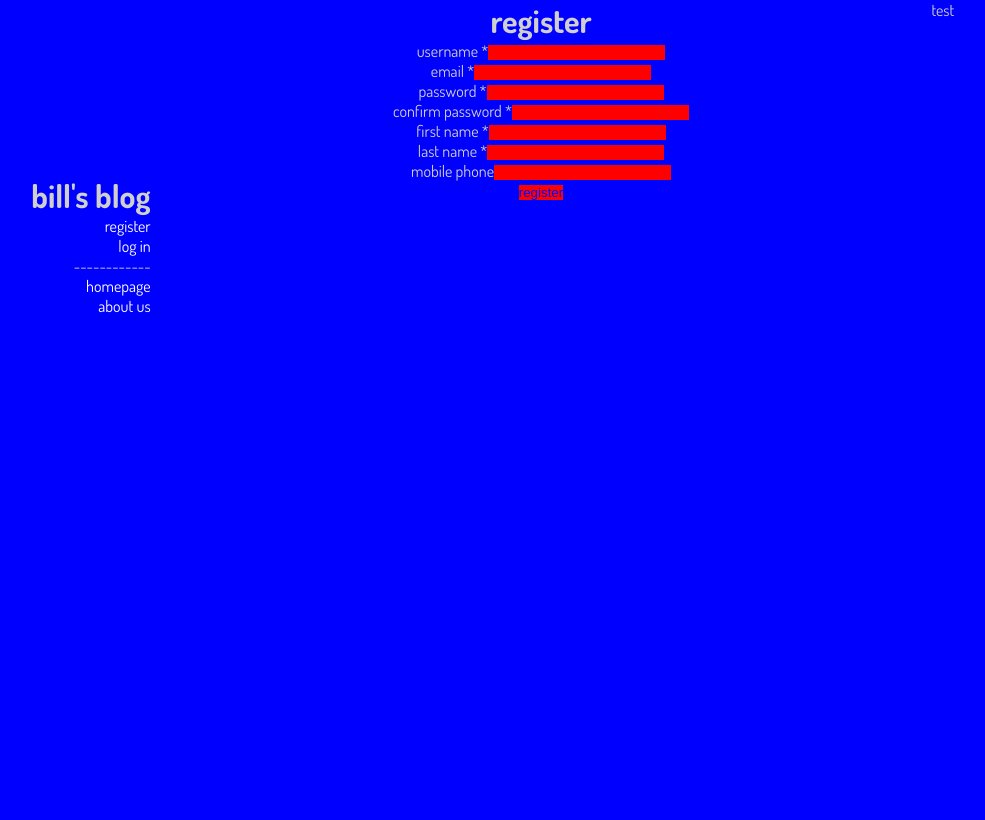
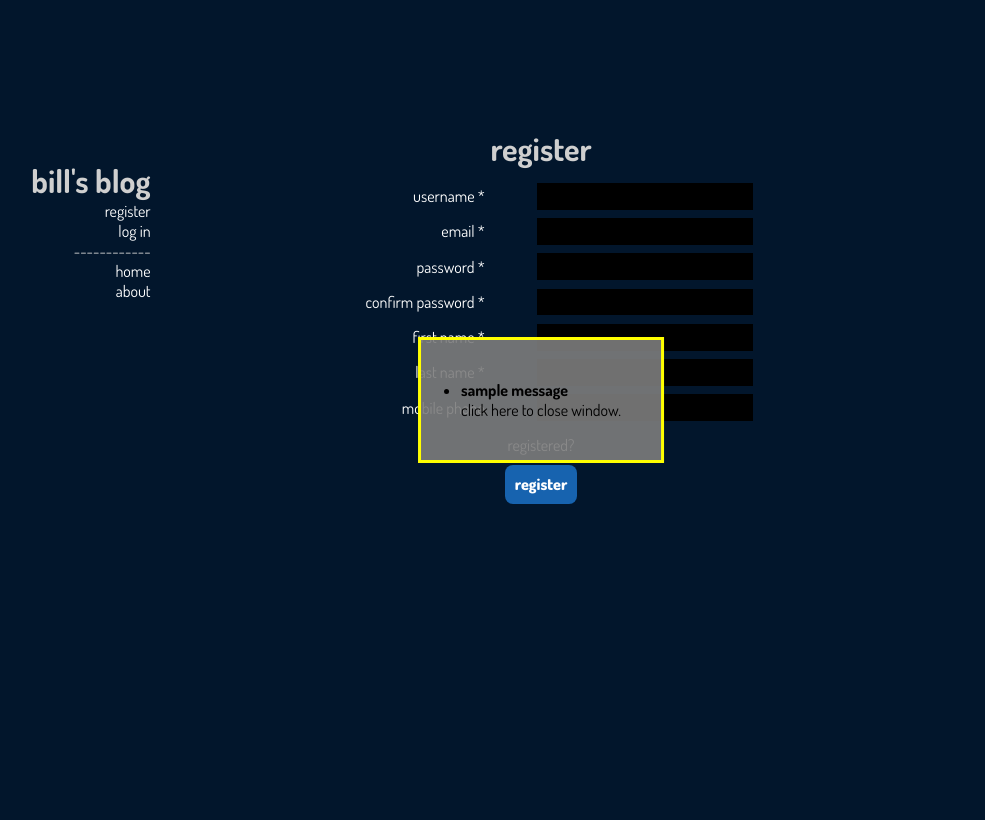
Before and after one commit to bw5io/flask-blog, a Flask app: page /register in a window 1280 px wide. Shown: the whole page, without its empty margins (99-1084 px from the left). After the commit the page ends 504 px from the top, so only its background shows below. Run offline with Flask 2, Linux system fonts and the light colour scheme; tables that the repository leaves empty hold one stand-in row (values such as "Sample post"); one stand-in notice (Sample message) is shown.

Commit message:
Daily Backup

```diff
--- a/blog/forms.py
+++ b/blog/forms.py
@@ -1,14 +1,14 @@
 from flask_wtf import FlaskForm
-from wtforms import StringField, PasswordField, SubmitField
+from wtforms import StringField, PasswordField, SubmitField, TextAreaField
 from wtforms.validators import DataRequired, Length, Email, EqualTo, ValidationError, Regexp, InputRequired
 from blog.models import User
 from flask import flash
 
 class RegistrationForm(FlaskForm):
-    username = StringField('Username *', validators=[DataRequired(), Length(min=3, max=15)])
+    username = StringField('Username *', validators=[DataRequired(), Length(min=3, max=15, message="Username should be 3 to 15 characters long.")])
     email = StringField('Email *', validators=[DataRequired(), Email()])
     password = PasswordField('Password *', validators=[DataRequired(),Regexp('^(?=.*\d).{6,8}$',message="Your password should be between 6 and 8 characters long.")])
-    confirm_password=PasswordField('Confirm Password *', validators=[DataRequired(),EqualTo('password')])
+    confirm_password=PasswordField('Confirm Password *', validators=[DataRequired(),EqualTo('password',message="Two Passwords are not the same.")])
     first_name = StringField('First Name *', validators=[DataRequired()])
     last_name = StringField('Last Name *', validators=[DataRequired()])
     mobile_phone = StringField('Mobile Phone')
@@ -30,11 +30,6 @@ class LoginForm(FlaskForm):
     password = PasswordField('Password', validators=[DataRequired()])
     submit = SubmitField('Login')
 
-    def validate_email(self, email):
-        email=User.query.filter_by(email=email.data).first()
-        if not email:
-            flash('User not exist.')
-
 class CommentForm(FlaskForm):
-    comment = StringField('Comment', validators=[InputRequired()])
+    comment = TextAreaField('Comment', validators=[InputRequired()])
     submit = SubmitField('Post comment')
--- /dev/null
+++ b/blog/functions.py
@@ -0,0 +1,7 @@
+from flask import flash
+
+def flash_errors(form):
+    """Flashes form errors"""
+    for field, errors in form.errors.items():
+        for error in errors:
+            flash( (error), 'error')
--- a/blog/routes.py
+++ b/blog/routes.py
@@ -3,7 +3,7 @@ from flask_login import login_user, logout_user, current_user, login_required
 from blog import app, db
 from blog.models import User, Post, Comment
 from blog.forms import RegistrationForm, LoginForm, CommentForm
-
+from blog.functions import flash_errors
 
 @app.route("/")
 @app.route("/home")
@@ -42,12 +42,12 @@ def register():
         user=User(username=form.username.data,email=form.email.data,password=form.password.data,first_name=form.first_name.data,last_name=form.last_name.data,mobile_phone=form.mobile_phone.data)
         db.session.add(user)
         db.session.commit()
-        return redirect(url_for('register_complete'))
+        login_user(user)
+        flash("Congratulations! Your registration has completed.")
+        return redirect(url_for('home'))
+    else:
+        flash_errors(form)
     return render_template('register.html', title='Register', form=form)
-
-@app.route("/register_complete")
-def register_complete():
-    return render_template('register_complete.html', title='Congratulations!')
 
 @app.route("/login", methods=['GET','POST'])
 def login():
@@ -59,10 +59,17 @@ def login():
             flash("Login Success!")
             return redirect(url_for('home'))
         else:
-            flash("Password not right.")
+            flash("Email or Password incorrect.")
+    else:
+        flash_errors(form)
     return render_template('login.html', title='Login', form=form)
+
+@app.route("/search")
+def search():
+    return render_template('search.html', title='Search')
 
 @app.route("/logout")
 def logout():
     logout_user()
+    flash("You have successfully logged out!")
     return redirect(url_for('home'))
--- /dev/null
+++ b/blog/static/close.js
@@ -0,0 +1,7 @@
+
+document.getElementById("flash").addEventListener("mouseup",close);
+
+function close(){
+    flash.style.visibility="hidden";
+    console.log("Window Closed.")
+}
--- a/blog/static/style.css
+++ b/blog/static/style.css
@@ -9,7 +9,7 @@
 }
 
 body{
-    background-color: blue;
+    background-color: #02162c;
     color: rgb(207, 207, 207);
     font-family: Dosis, sans-serif;
 }
@@ -30,11 +30,7 @@ img{
     width: 100%;
 }
 
-input{
-    color: blue;
-    background-color: red;
-    border: #02162c 3px;
-}
+
 
 /* Grid Initialize */
 
@@ -51,7 +47,7 @@ input{
 #navi{
     grid-column: 1/2;
     text-align: right;
-    padding-top: 70%;
+    padding-top: 20vh;
 }
 
 #navi ul{
@@ -89,6 +85,79 @@ input{
     font-size: 1.2em;
 }
 
+/* Form Formatting */
+.lb{
+    display: inline-block;
+    width: 10em;
+    color: white;
+    margin-right: 3em;
+    text-align: right;
+}
+
+.inputline{
+    color: white;
+    background-color: black;
+    border: #02162c 3px;
+    padding: 0.3em;
+    margin: 0.3em;
+    font-size:0.9em;
+    width: 15em;
+    font-family: Dosis, sans-serif;
+    text-transform:none;
+}
+
+.btn{
+    color: white;
+    background-color: #1763af;
+    align-self: center;
+    padding: 0.6em;
+    font-family: Dosis, sans-serif;
+    font-weight: 800;
+    font-size: 1em;
+    display: inline-block;
+    border-radius: 0.5em;
+    border: none;
+}
+
+.btn:hover{
+    color: black;
+    background-color: yellow;
+}
+
+.commentform{
+    font-family: Dosis, sans-serif;
+    width: 100vh;
+    height: 20em;
+    margin: 1em;
+    background-color: black;
+    color: lightgrey;
+    border: none;
+    text-transform: none;
+    text-align:left;
+    resize: none;
+}
+
+/* Form Page Formatting */
+.formpage{
+    margin-top:16vh;
+}
+
+.space{
+    margin: 0.6em;
+}
+
+/* Flash Warning */
+#flash{
+    border: solid yellow;
+    color:black;
+    position: fixed;
+    top: 50%;
+    left: 50%;
+    padding: 5vh;
+    background-color: rgba(125,125,125,90%);
+    transform: translate(-50%, -50%);
+}
+
 @media (max-width: 900px){
     .grid-container{
         height: 90vh;
--- a/blog/templates/layout.html
+++ b/blog/templates/layout.html
@@ -25,27 +25,33 @@
                     <li><a href="{{ url_for('login') }}">Log In</a></li>
                 {%endif%}
                     <li>------------</li>
-                    <li><a href="{{url_for('home')}}">Homepage</a></li>
-                    <li><a href="{{url_for('about')}}">About Us</a></li>
+                    <li><a href="{{url_for('home')}}">Home</a></li>
+                    <li><a href="{{url_for('about')}}">About</a></li>
+                {% if current_user.is_admin %}
+                    <li>------------</li>
+                    <li><a href="/admin">Admin Panel</a></li>
+                {% endif %}
                 </ul>
             </div>
             <div id="main">
-                {% block content %} {% endblock %}
+                {% block content %} {% endblock content%}
             </div>
             <div id="sidebar">
-                Test
+                {% block sidebar %} {% endblock sidebar%}
             </div>
         </div>
-        <div style="visibility: hidden;">
-            {% with messages = get_flashed_messages() %}
-                {%if messages%}
+        {% with messages = get_flashed_messages() %}
+        {%if messages%}
+        <div id="flash">
                 <ul class="flashes">
                     {%for message in messages%}
-                    <li>{{message}}</li>
+                    <li><strong>{{message}}</strong></li>
                     {%endfor%}
                 </ul>
-                {%endif%}
-            {%endwith%}
+                Click here to close window.
         </div>
+        <script src="{{url_for('static',filename='close.js')}}"></script>
+        {%endif%}
+        {%endwith%}
     </body>
 </html>
--- a/blog/templates/register.html
+++ b/blog/templates/register.html
@@ -1,37 +1,23 @@
 {% extends "layout.html" %}
 {% block content %}
-{% for error in form.username.errors %}
-    <span style="color: red;">{{ error }}</span>
-{% endfor %}
-{% for error in form.email.errors %}
-    <span style="color: red;">{{ error }}</span>
-{% endfor %}
-{% for error in form.password.errors %}
-    <span style="color: red;">{{ error }}</span>
-{% endfor %}
-{% for error in form.confirm_password.errors %}
-    <span style="color: red;">{{ error }}</span>
-{% endfor %}
-{% for error in form.first_name.errors %}
-    <span style="color: red;">{{ error }}</span>
-{% endfor %}
-{% for error in form.last_name.errors %}
-    <span style="color: red;">{{ error }}</span>
-{% endfor %}
-{% for error in form.mobile_phone.errors %}
-    <span style="color: red;">{{ error }}</span>
-{% endfor %}
+
+<div class="formpage">
 <h1>register</h1>
+<div class="space"></div>
 <form action="" method="post">
     {{form.csrf_token}}
-    <p>{{form.username.label}}{{form.username}}</p>
-    <p>{{form.email.label}}{{form.email}}</p>
-    <p>{{form.password.label}}{{form.password}}</p>
-    <p>{{form.confirm_password.label}}{{form.confirm_password}}</p>
-    <p>{{form.first_name.label}}{{form.first_name}}</p>
-    <p>{{form.last_name.label}}{{form.last_name}}</p>
-    <p>{{form.mobile_phone.label}}{{form.mobile_phone}}</p>
-    <p>{{form.submit()}}</p>
+    <p class="form">{{form.username.label(class_="lb")}}{{form.username(class_="inputline")}}</p>
+    <p class="form">{{form.email.label(class_="lb")}}{{form.email(class_="inputline")}}</p>
+    <p class="form">{{form.password.label(class_="lb")}}{{form.password(class_="inputline")}}</p>
+    <p class="form">{{form.confirm_password.label(class_="lb")}}{{form.confirm_password(class_="inputline")}}</p>
+    <p class="form">{{form.first_name.label(class_="lb")}}{{form.first_name(class_="inputline")}}</p>
+    <p class="form">{{form.last_name.label(class_="lb")}}{{form.last_name(class_="inputline")}}</p>
+    <p class="form">{{form.mobile_phone.label(class_="lb")}}{{form.mobile_phone(class_="inputline")}}</p>
+    <div class="space"></div>
+    <p><a href="{{url_for("login")}}">Registered?</a></p>
+    <div class="space"></div>
+    <p> {{form.submit(class_="btn")}}</p>
 </form>
+</div>
 
 {% endblock content %}
--- /dev/null
+++ b/blog/templates/search.html
@@ -0,0 +1,4 @@
+{% extends "layout.html" %}
+{% block content %}
+<h1>Search</h1>
+{% endblock content %}
```
Also changed, not shown: blog/templates/home.html (+9 -0 lines), blog/templates/login.html (+10 -4 lines), blog/templates/post.html (+21 -9 lines), blog/templates/register_complete.html (deleted, +0 -7 lines), 1 other file.
